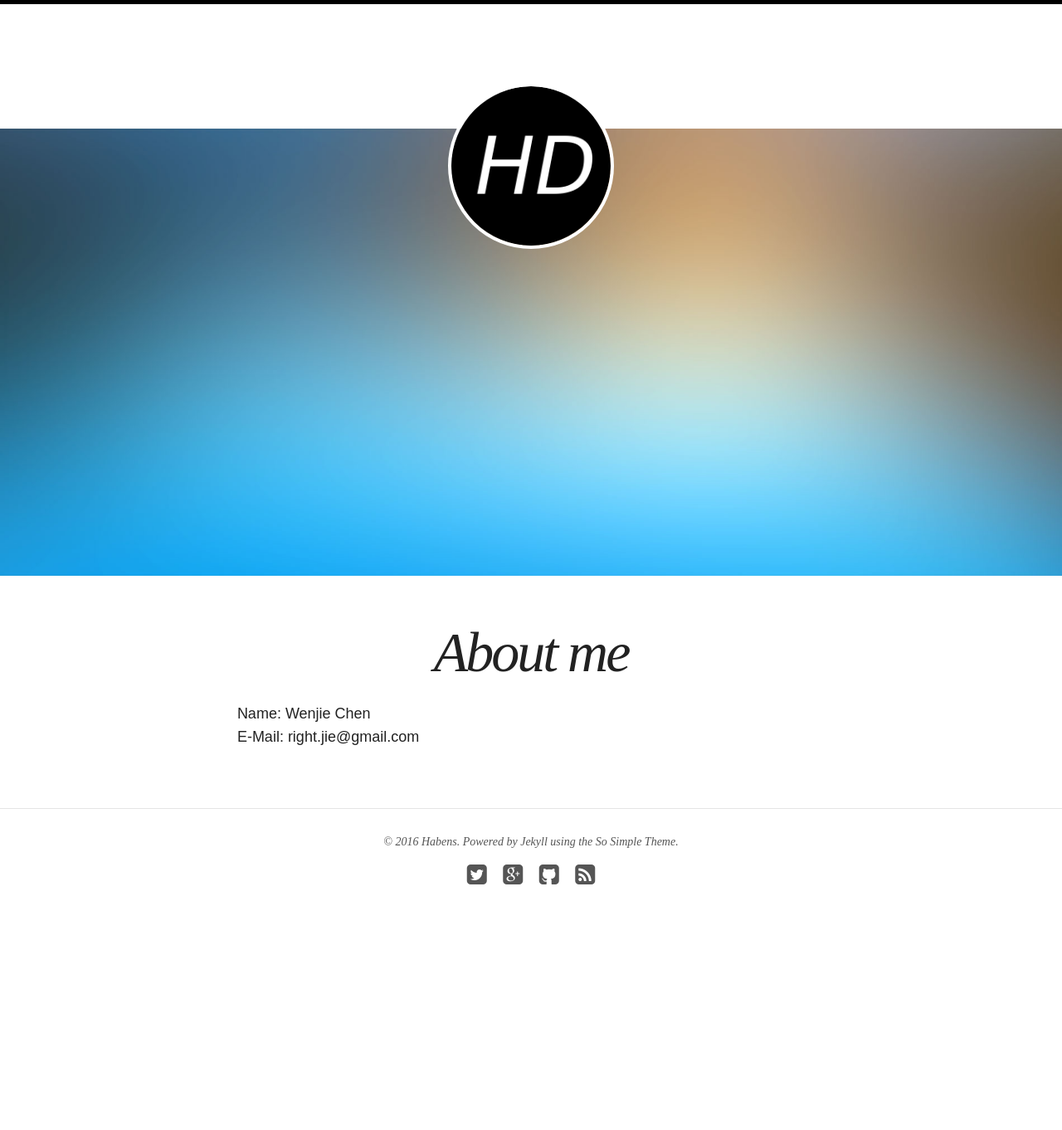
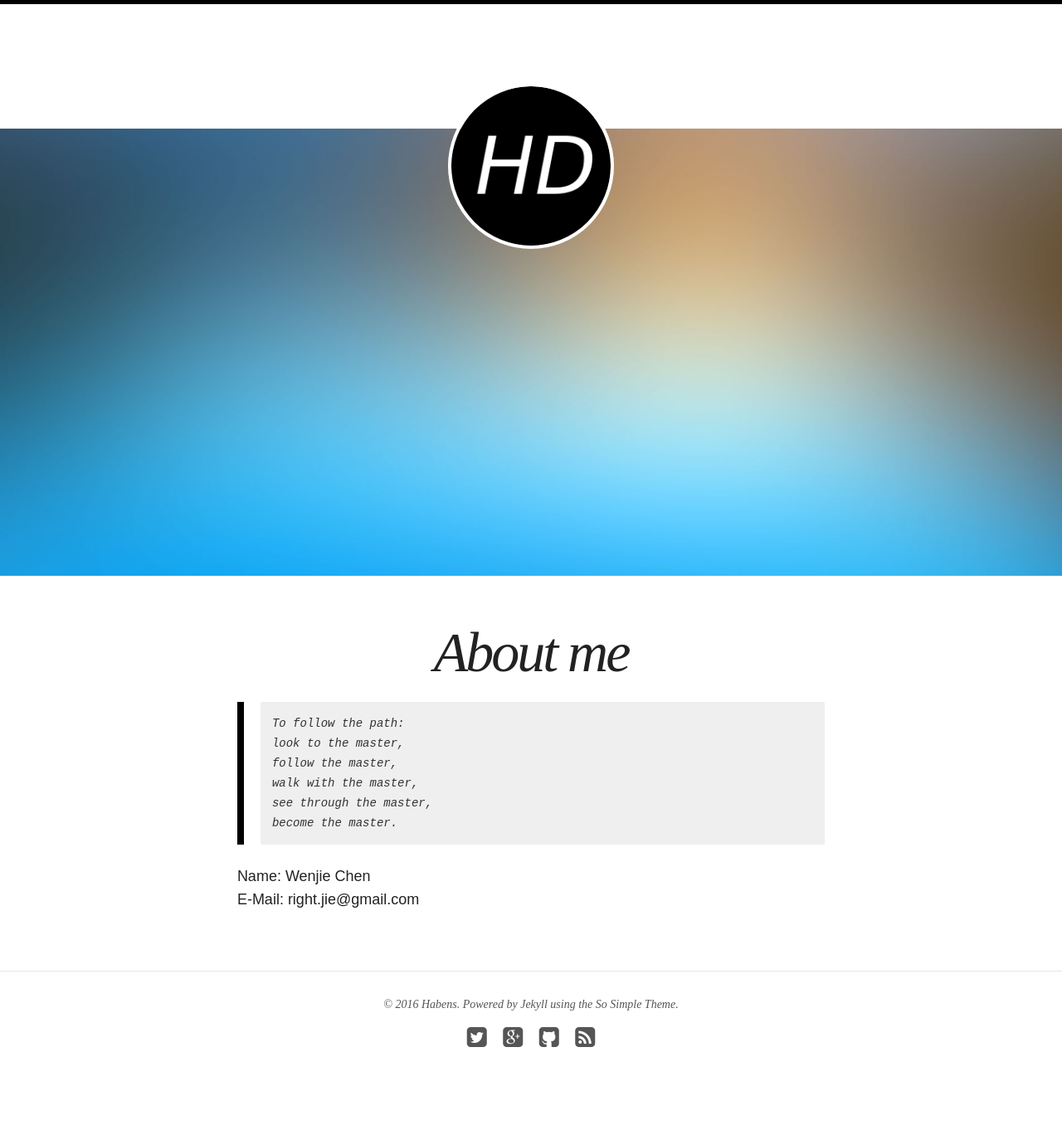
Before and after one commit to Habens/habens.github.io, a Jekyll site: the page built from about/index.md, in a window 1280 px wide. Shown: the whole page at 83% size. Built offline with Jekyll 4.4.1, drawn with Linux system fonts in a browser that asks for light colours; before the commit the page ends 1166 px from its top, so only the background shows below that.

Commit message:
update about me info

```diff
--- a/about/index.md
+++ b/about/index.md
@@ -10,5 +10,14 @@ image:
   creditlink:
 ---
 
+>
+    To follow the path:
+    look to the master,
+    follow the master,
+    walk with the master,
+    see through the master,
+    become the master.
+
+
 Name: Wenjie Chen<br>
 E-Mail: right.jie@gmail.com
```
